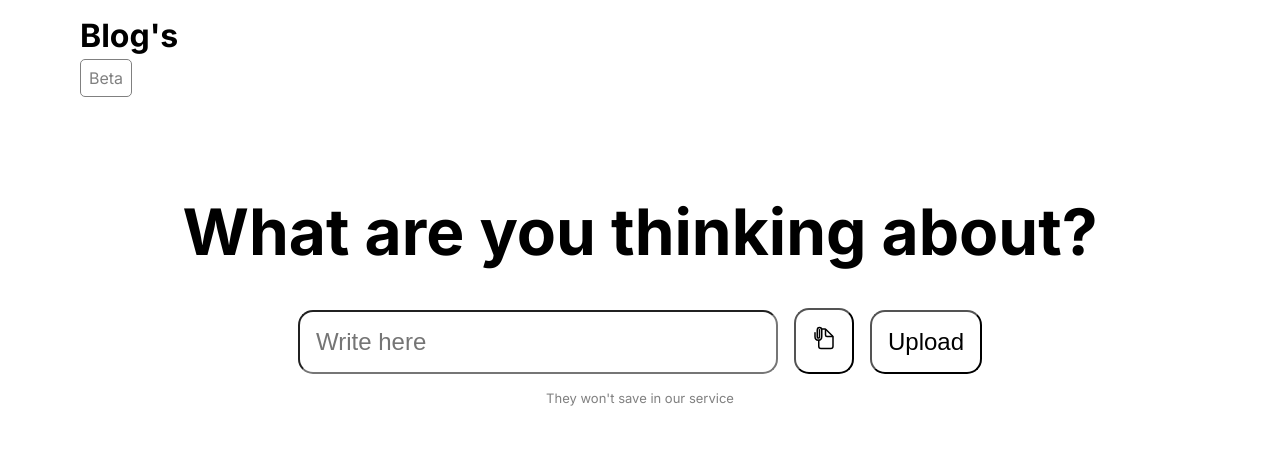
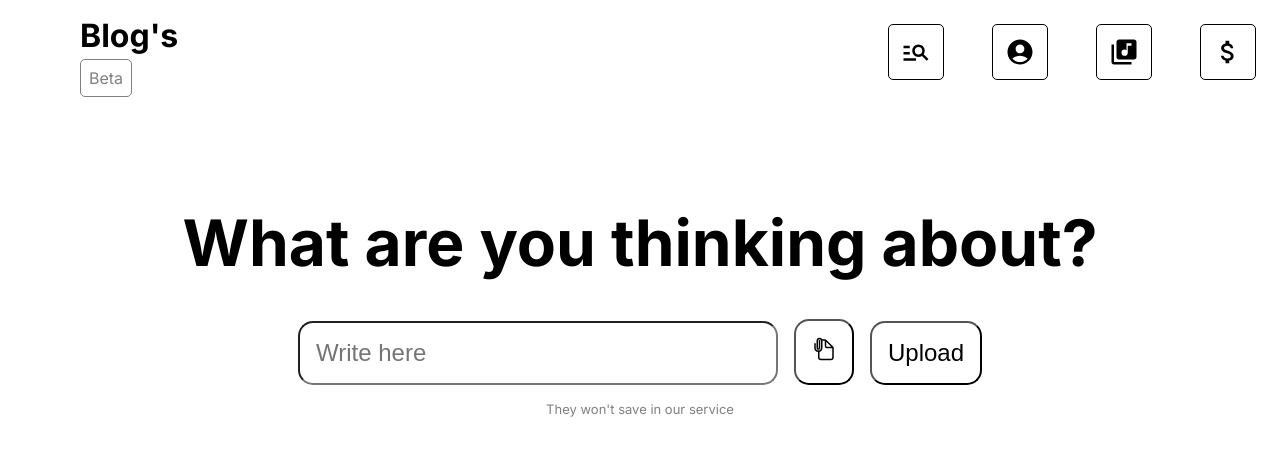
Before and after one commit to Axad575/Blog-s-main-version, a Next.js app: page / in a window 1280 px wide. Shown: the top 456 px of the page. Built offline with nearby package versions, Linux system fonts and the light colour scheme.

Commit message:
update#7

```diff
--- a/src/app/page.js
+++ b/src/app/page.js
@@ -3,9 +3,9 @@ import Link from "next/link";
 import Image from "next/image";
 import styles from "./page.module.css";
 import { MdAccountCircle } from "react-icons/md";
-import { MdQueueMusic } from "react-icons/md";
-import { MdExplore } from "react-icons/md";
-import { MdSearch } from "react-icons/md";
+import { MdLibraryMusic } from "react-icons/md";
+import { MdAttachMoney } from "react-icons/md";
+import { MdOutlineManageSearch } from "react-icons/md";
 import { useState, useEffect } from 'react';
 import { IoDocumentAttachOutline } from "react-icons/io5";
 
@@ -59,7 +59,10 @@ const [task, setTask] = useState('');
           <p id={styles.beta}>Beta</p>
         </div>
         <div>
-
+          <MdOutlineManageSearch id={styles.SearchIcon}/>
+          <MdAccountCircle id={styles.AccountIcon}/>
+          <MdLibraryMusic id={styles.MusicIcon}/>
+          <MdAttachMoney id={styles.MoneyIcon}/>
         </div>
       </div>
       <div id={styles.MainText}>
--- a/src/app/page.module.css
+++ b/src/app/page.module.css
@@ -15,6 +15,10 @@
     padding: 2vh;
     margin-top: 5vh;
     border-radius: 15px;
+}
+#FirstDiv{
+    display: flex;
+    justify-content: space-between;
 }
 #OtherTitle{
     color: gray;
@@ -77,11 +81,33 @@
     color: gray;
     margin-top: 2vh;
 }
-#ExploreIcon{
-    font-size: 5vh;
+#MoneyIcon{
+    font-size: 7vh;
+    padding: 1.5vh;
+    border: solid 1px black;
+    border-radius: 5px;
+    margin: 3vh;
+}
+#MusicIcon{
+    font-size: 7vh;
+    padding: 1.5vh;
+    border: solid 1px black;
+    border-radius: 5px;
+    margin: 3vh;
+}
+#AccountIcon{
+    font-size: 7vh;
+    padding: 1.5vh;
+    border: solid 1px black;
+    border-radius: 5px;
+    margin: 3vh;
 }
 #SearchIcon{
-    font-size: 5vh;
+    font-size: 7vh;
+    padding: 1.5vh;
+    border: solid 1px black;
+    border-radius: 5px;
+    margin: 3vh;
 }
 #UploadButton{
     height: auto;
```
